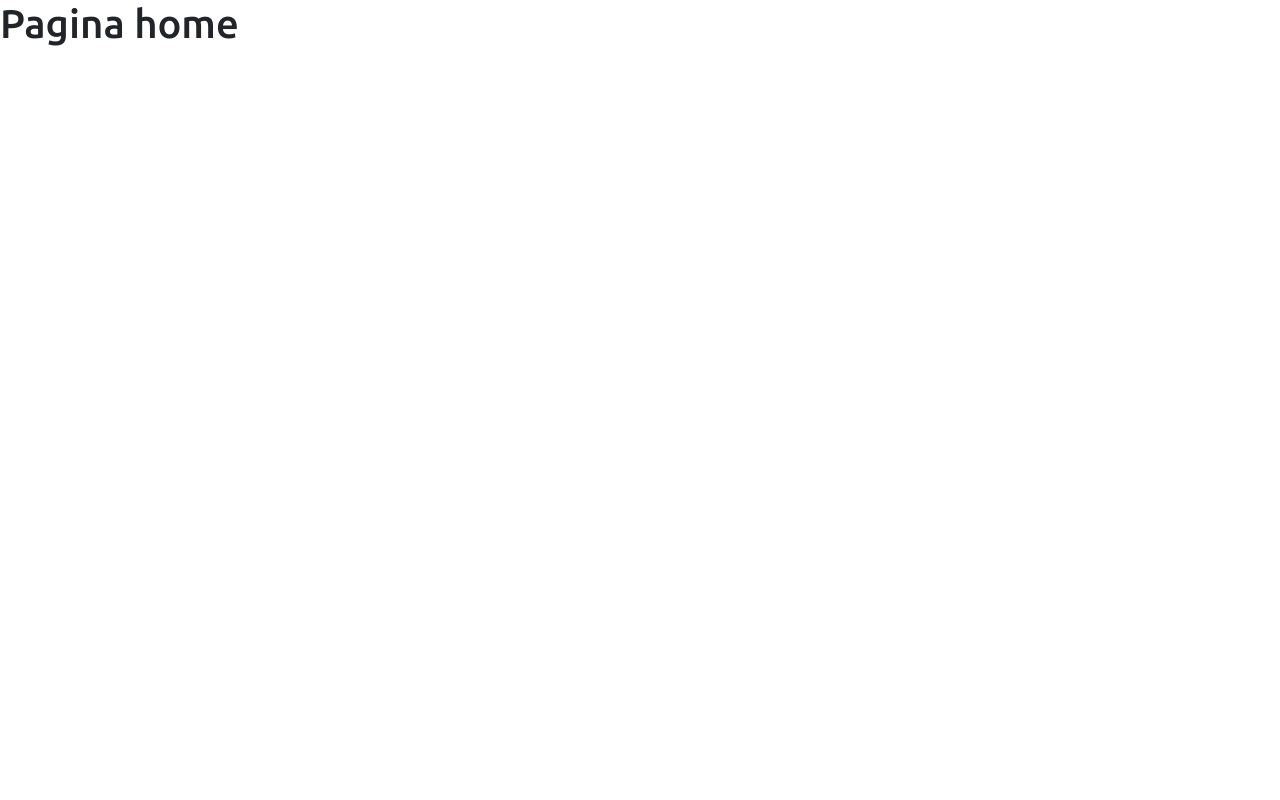
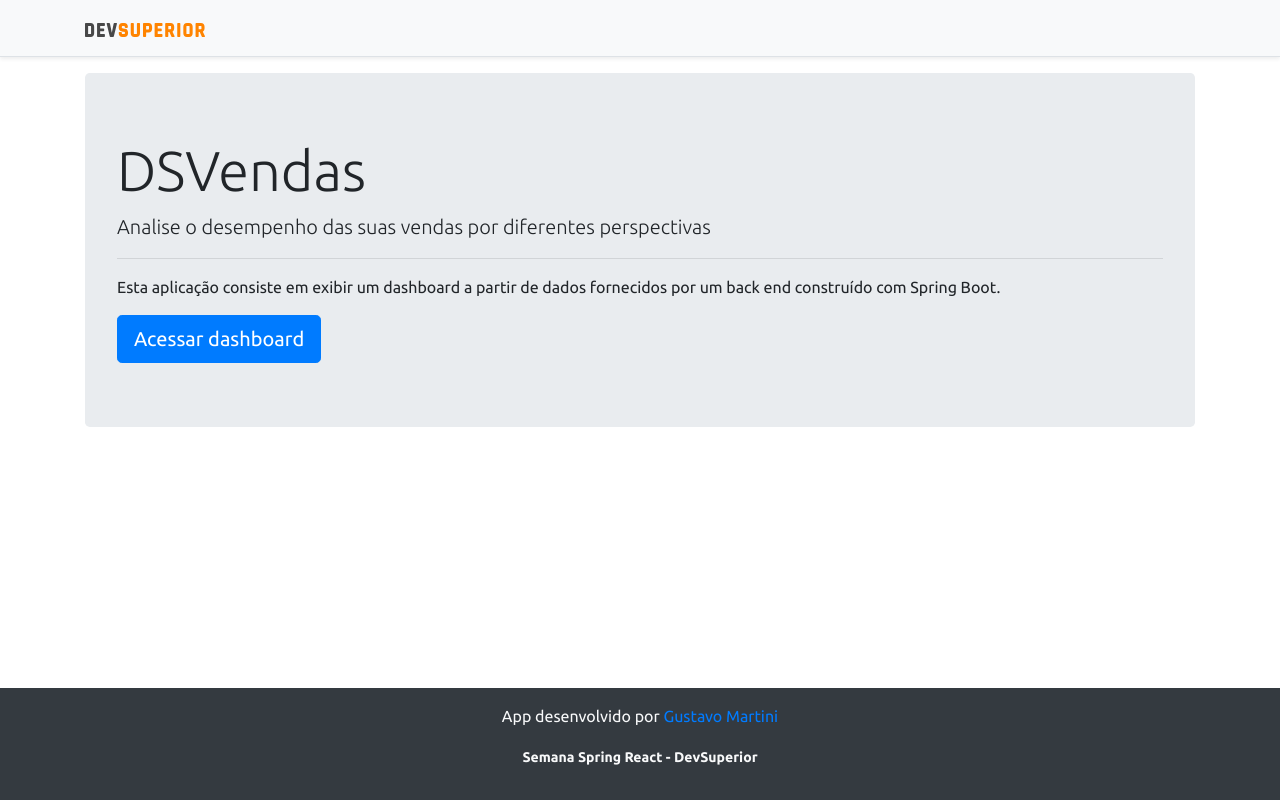
Before and after one commit to martinigustavo/projeto-dsvendas, a React (Create React App) app in the folder frontend/: page / in a window 1280 px wide. Built offline with nearby package versions, Linux system fonts and the light colour scheme.

Commit message:
:sparkles: Home & Dashboard navigation

```diff
--- a/frontend/src/components/NavBar/index.tsx
+++ b/frontend/src/components/NavBar/index.tsx
@@ -1,11 +1,14 @@
 import ImgDsDark from "assets/img/ds_dark.svg";
+import { Link } from "react-router-dom";
 
 function NavBar() {
     return (
         <div className="d-flex flex-column flex-md-row align-items-center p-3 px-md-4 mb-3 bg-light border-bottom shadow-sm">
             <div className="container">
                 <nav className="my-2 my-md-0 mr-md-3">
-                    <img src={ImgDsDark} alt="DevSuperior" width="120" />
+                    <Link to="/">
+                        <img src={ImgDsDark} alt="DevSuperior" width="120" />
+                    </Link>
                 </nav>
             </div>
         </div>
--- a/frontend/src/pages/Home/index.tsx
+++ b/frontend/src/pages/Home/index.tsx
@@ -1,8 +1,31 @@
+import Footer from "components/Footer";
+import NavBar from "components/NavBar";
+import { Link } from "react-router-dom";
+
 function Home() {
     return (
-        <div>
-            <h1>Pagina home</h1>
-        </div>
+        <>
+            <NavBar />
+            <div className="container">
+                <div className="jumbotron">
+                    <h1 className="display-4">DSVendas</h1>
+                    <p className="lead">
+                        Analise o desempenho das suas vendas por diferentes
+                        perspectivas
+                    </p>
+                    <hr />
+                    <p>
+                        Esta aplicação consiste em exibir um dashboard a partir
+                        de dados fornecidos por um back end construído com
+                        Spring Boot.
+                    </p>
+                    <Link to="/dashboard" className="btn btn-primary btn-lg">
+                        Acessar dashboard
+                    </Link>
+                </div>
+            </div>
+            <Footer />
+        </>
     );
 }
 
```
